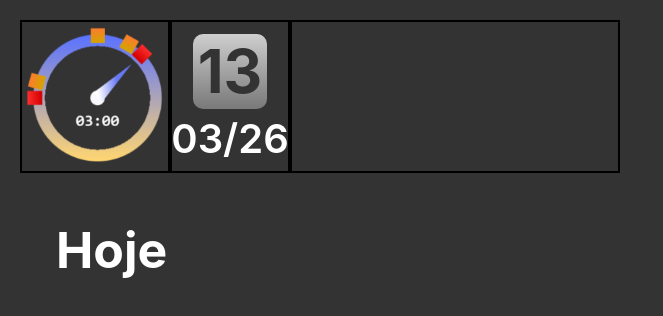
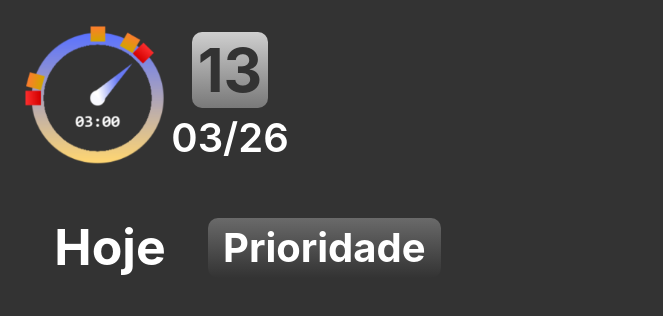
Before and after one commit to GustavoSantosSs/Aro-Project---Personal-Organizer, a React (Vite) app: page / in a window 1280 px wide. Shown: the top 316 px of the page, without its empty margins (0-663 px from the left). Built offline with nearby package versions, Linux system fonts and the light colour scheme.

Commit message:
Implemento de novas funções

```diff
--- a/src/Components/DailyTools/BTNs/BTNs.jsx
+++ b/src/Components/DailyTools/BTNs/BTNs.jsx
@@ -1,6 +1,6 @@
 function BTNsDailyTools () {
     return (
-        <div class="w-[55%] border-2"></div>
+        <div class="w-[55%]"></div>
    )
 }
 
--- a/src/Components/DailyTools/Clock/Clock.jsx
+++ b/src/Components/DailyTools/Clock/Clock.jsx
@@ -2,7 +2,7 @@ import relogioImg from './Images/Clock.png';
 
 function DailyClock() {
     return (
-        <div id='DailyClock-container' class="w-[25%] border-2">
+        <div id='DailyClock-container' class="w-[25%]">
             <img src={relogioImg}></img>
         </div>
     )
--- a/src/Components/DailyTools/CurrentDate/CurrentDate.jsx
+++ b/src/Components/DailyTools/CurrentDate/CurrentDate.jsx
@@ -1,6 +1,6 @@
 function CurrentDate() {
     return (
-        <div class="w-[20%] border-2 flex flex-wrap justify-center items-center p-3 cursor-default" id="CurrentDate-container">
+        <div class="w-[20%] flex flex-wrap justify-center items-center p-3 cursor-default" id="CurrentDate-container">
             <p class="h-[60%] flex justify-center items-center text-[#333333] font-bold text-[60px] bg-linear-to-t from-[#797979] to-[#cfcfcf] rounded-[10px] aspect-square">{new Date().getDate()}</p>
             <p class="w-full flex justify-center text-white font-semibold text-[40px]">{String(new Date().getMonth() + 1).padStart(2, "0")}/{String(new Date().getFullYear() % 100).padStart(2, "0")}</p>
         </div>
--- /dev/null
+++ b/src/Components/PainelNextTasks/Header/Filter/Filter.jsx
@@ -0,0 +1,17 @@
+import MainFilter from "./Main/MainFilter";
+import SubFilter from "./Sub/SubFilter";
+
+function NextTasksFilter() {
+    return (
+        <div class="w-[50%] relative flex">
+        {/* Mudança com Click no botão de Filtro: mt-[10px] */}
+        <ul class="flex w-full justify-evenly items-center flex-wrap absolute p-2">
+        {/* Mudança com Click no botão de Filtro: border-2 border-white rounded-[10px] bg-[#9999992b] */}
+            <MainFilter />
+            <SubFilter />
+        </ul>
+        </div>
+    )
+}
+
+export default NextTasksFilter;
--- /dev/null
+++ b/src/Components/PainelNextTasks/Header/Filter/Main/MainFilter.jsx
@@ -0,0 +1,9 @@
+function MainFilter() {
+    return (
+        <li class="w-full flex justify-start items-center cursor-default">
+            <div><p class="text-[40px] text-white font-bold px-[15px] rounded-[10px] bg-linear-to-t from-[#333] to-[#6a6a6a]">Prioridade</p></div>
+        </li>
+    )
+}
+
+export default MainFilter;
--- /dev/null
+++ b/src/Components/PainelNextTasks/Header/Filter/Sub/SubFilter.jsx
@@ -0,0 +1,9 @@
+function SubFilter() {
+    return (
+        <li class="w-full flex justify-start items-center my-[15px]">
+            <div><p class="text-[40px] text-white font-bold border border-white px-[15px] rounded-[10px] bg-linear-to-t from-[#333] to-[#6a6a6a] hidden">Hora</p></div>
+        </li>
+    )
+}
+
+export default SubFilter;
--- /dev/null
+++ b/src/Components/PainelNextTasks/Header/Header.jsx
@@ -0,0 +1,13 @@
+import NextTasksFilter from "./Filter/Filter";
+import NextTasksHeaderTitle from "./Title/NextTasksHeaderTitle";
+
+function NextTasksHeader () {
+    return (
+        <section id="NextTasksTitle-container" class="flex w-full">
+            <NextTasksHeaderTitle />
+            <NextTasksFilter />
+        </section>
+    )
+}
+
+export default NextTasksHeader;
--- /dev/null
+++ b/src/Components/PainelNextTasks/Header/Title/NextTasksHeaderTitle.jsx
@@ -0,0 +1,9 @@
+function NextTasksHeaderTitle() {
+    return (
+        <div class="flex w-[30%] justify-center items-center">
+            <h1 class="text-white font-bold text-[50px]">Hoje</h1>
+        </div>
+    )
+}
+
+export default NextTasksHeaderTitle;
--- a/src/Components/PainelNextTasks/PainelNextTasks.jsx
+++ b/src/Components/PainelNextTasks/PainelNextTasks.jsx
@@ -1,7 +1,9 @@
+import NextTasksHeader from "./Header/Header";
+
 function PainelNextTasks() {
     return (
         <section class="w-1/2 p-5 flex" id="PainelNextTasks-container">
-            <h1 class="text-white font-bold text-[50px] mx-[6%]">Hoje</h1>
+            <NextTasksHeader />
         </section>
     )
 }
```
